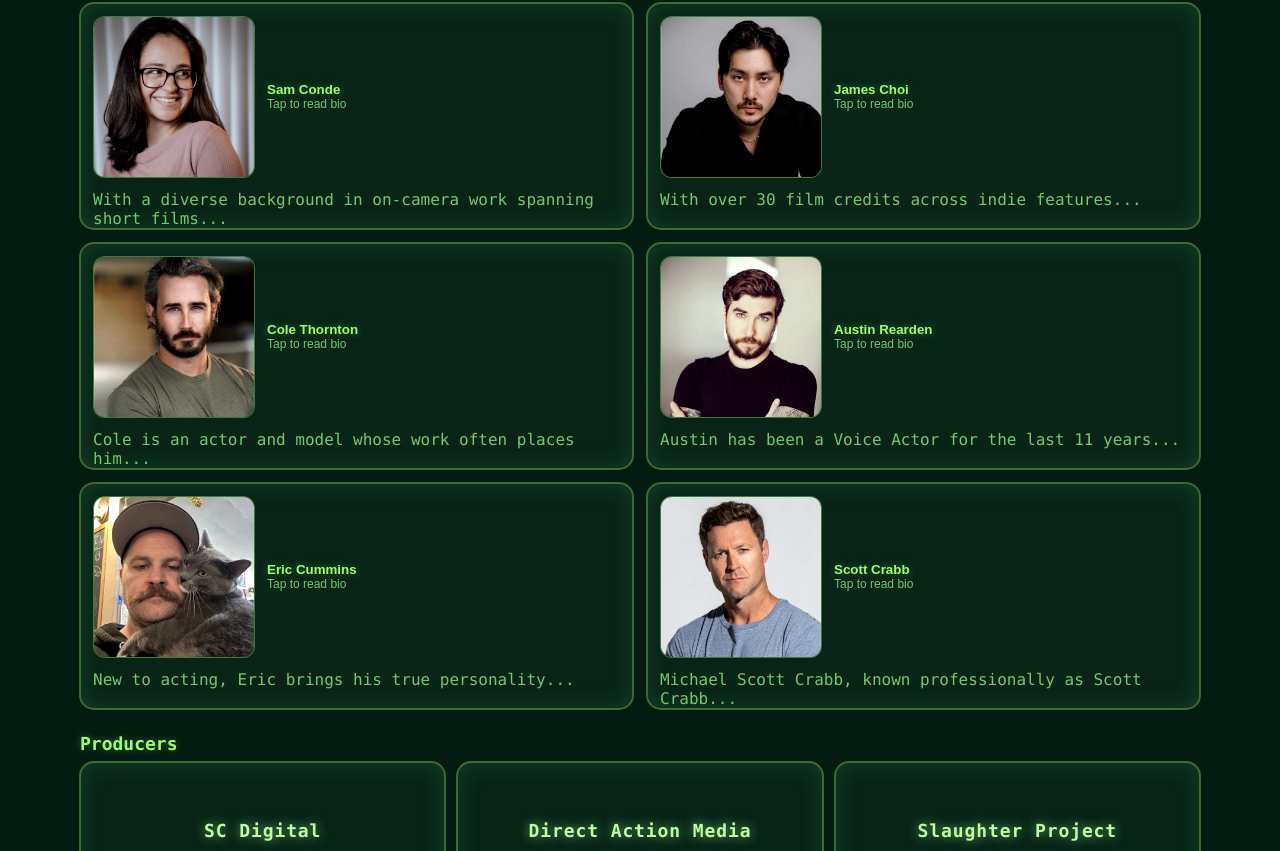
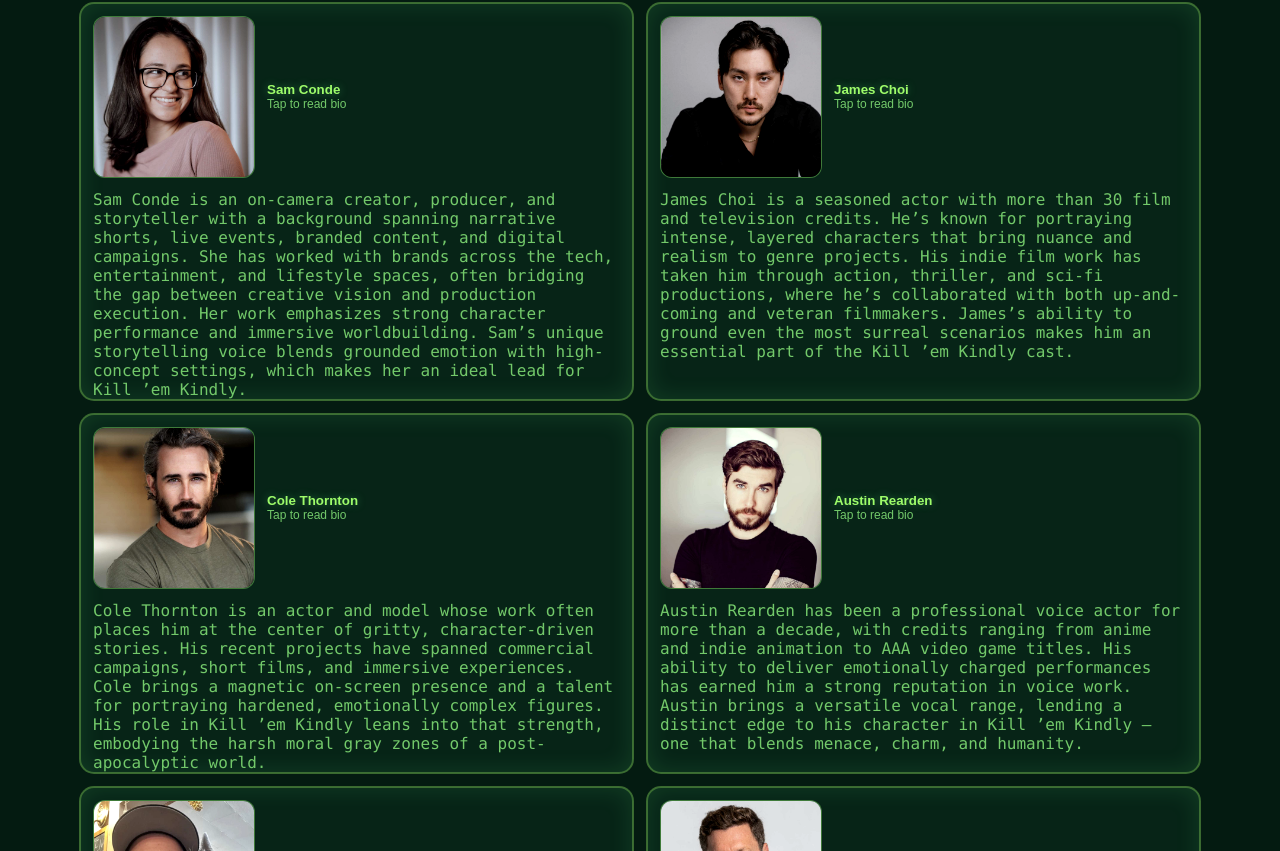
Before and after one commit to samconde01/kill-em-kindly-site, a Next.js app: page / in a window 1280 px wide. Shown: the part 4089-4940 px from the top of the page. Built offline with nearby package versions, Linux system fonts and the light colour scheme.

Commit message:
Revise bios for cast members in index.js

```diff
--- a/pages/index.js
+++ b/pages/index.js
@@ -55,39 +55,55 @@ const CAST = [
     name: 'Sam Conde',
     key: 'sam-conde',
     img: '/images/sam-conde.jpg',
-    bio: 'With a diverse background in on-camera work spanning short films...'
+    bio: `Sam Conde is an on-camera creator, producer, and storyteller with a background spanning narrative shorts, live events, branded content, and digital campaigns.
+She has worked with brands across the tech, entertainment, and lifestyle spaces, often bridging the gap between creative vision and production execution.
+
+Her work emphasizes strong character performance and immersive worldbuilding. Sam’s unique storytelling voice blends grounded emotion with high-concept settings, which makes her an ideal lead for Kill ’em Kindly.`
   },
   {
     name: 'James Choi',
     key: 'james-choi',
     img: '/images/james-choi.jpg',
-    bio: 'With over 30 film credits across indie features...'
+    bio: `James Choi is a seasoned actor with more than 30 film and television credits. He’s known for portraying intense, layered characters that bring nuance and realism to genre projects.
+
+His indie film work has taken him through action, thriller, and sci-fi productions, where he’s collaborated with both up-and-coming and veteran filmmakers. James’s ability to ground even the most surreal scenarios makes him an essential part of the Kill ’em Kindly cast.`
   },
   {
     name: 'Cole Thornton',
     key: 'cole-thornton',
     img: '/images/cole-thornton.jpg',
-    bio: 'Cole is an actor and model whose work often places him...'
+    bio: `Cole Thornton is an actor and model whose work often places him at the center of gritty, character-driven stories.
+His recent projects have spanned commercial campaigns, short films, and immersive experiences.
+
+Cole brings a magnetic on-screen presence and a talent for portraying hardened, emotionally complex figures. His role in Kill ’em Kindly leans into that strength, embodying the harsh moral gray zones of a post-apocalyptic world.`
   },
   {
     name: 'Austin Rearden',
     key: 'austin-rearden',
     img: '/images/austin-rearden.jpg',
-    bio: 'Austin has been a Voice Actor for the last 11 years...'
+    bio: `Austin Rearden has been a professional voice actor for more than a decade, with credits ranging from anime and indie animation to AAA video game titles.
+His ability to deliver emotionally charged performances has earned him a strong reputation in voice work.
+
+Austin brings a versatile vocal range, lending a distinct edge to his character in Kill ’em Kindly — one that blends menace, charm, and humanity.`
   },
   {
     name: 'Eric Cummins',
     key: 'eric-cummins',
     img: '/images/eric-cummins.jpg',
-    bio: 'New to acting, Eric brings his true personality...'
+    bio: `Eric Cummins is stepping into the spotlight with Kill ’em Kindly as his first major on-camera performance. Known among peers for his unfiltered personality and sharp sense of humor, Eric brings an authenticity that translates naturally on screen.
+
+His character offers a grounded, human lens into the wasteland — someone not born for the chaos but forced to survive within it.`
   },
   {
     name: 'Scott Crabb',
     key: 'scott-crabb',
     img: '/images/scott-crabb.jpg',
-    bio: 'Michael Scott Crabb, known professionally as Scott Crabb...'
+    bio: `Michael Scott Crabb, known professionally as Scott Crabb, is an experienced performer with a dynamic background in both acting and stunts. His work includes commercial campaigns, short films, and tactical training media.
+
+Scott is recognized for his disciplined presence and ability to portray authority figures with intensity and grit. His role in Kill ’em Kindly embodies the hard lines between power and survival in a broken world.`
   },
 ];
+
 
 // --- Mini timeline used in About section ---
 const MINI_TIMELINE = [
```
